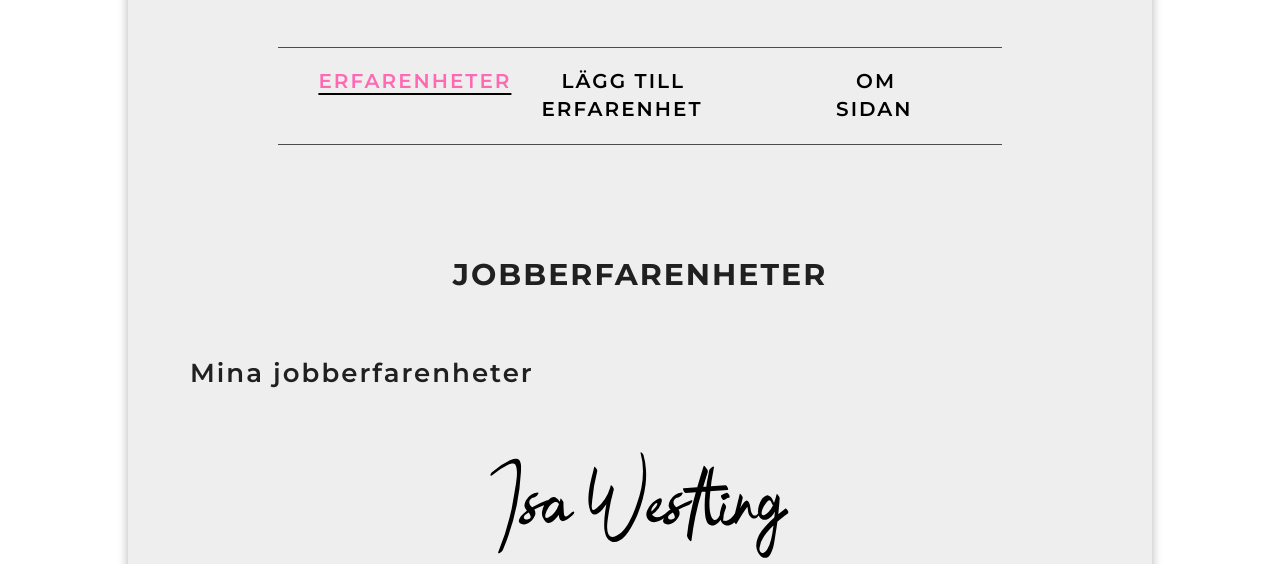
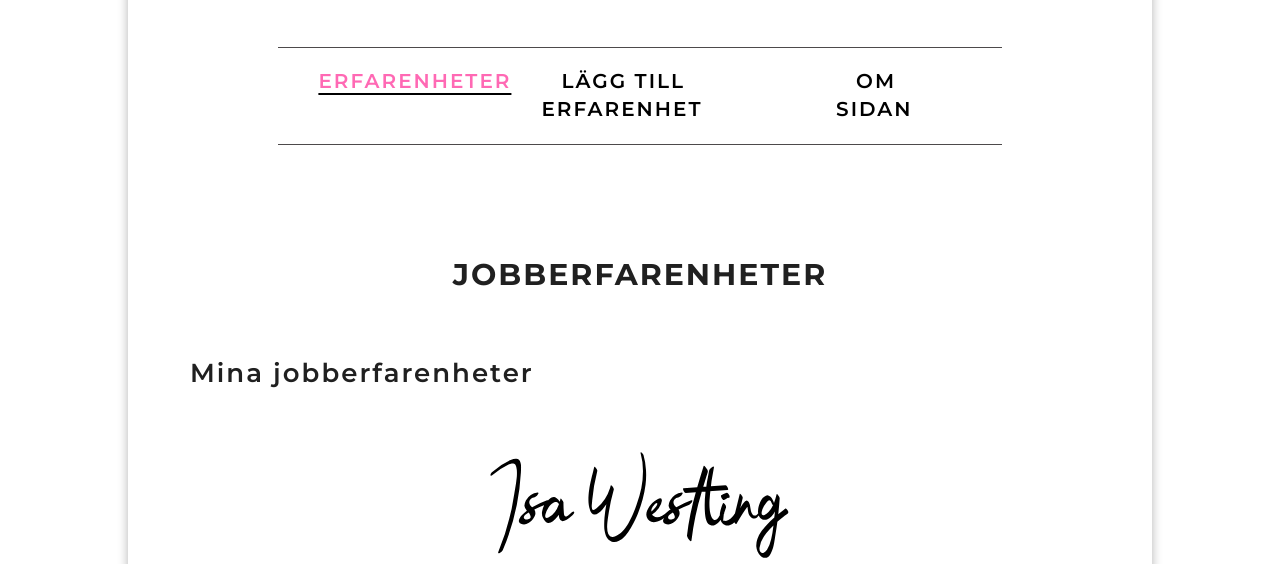
Before and after one commit to iswe2301/backend-moment2.2, a website built with Parcel: page src/index.html in a window 1280 px wide. Shown: the part 1128-1692 px from the top of the page. Built offline with nearby package versions, Linux system fonts and the light colour scheme; no server answers.

Commit message:
Ändrat färger på variabler

```diff
--- a/src/scss/abstracts.scss
+++ b/src/scss/abstracts.scss
@@ -2,12 +2,12 @@
 $font-text: 'Roboto', Helvetica, Arial, sans-serif;
 $font-heading: "Montserrat", 'Roboto', Helvetica, sans-serif;
 $background-color: rgb(255, 255, 255);
-$bg-color-white: rgb(238, 238, 238);
+$bg-color-white: rgb(255, 255, 255);
 $primary-color: rgb(32, 32, 32);
 $basic-black: black;
 $secondary-color: rgb(34, 112, 185);
 $light-grey-color: rgb(190, 190, 190);
-$light-pink: rgb(255, 219, 226);
+$light-pink: rgb(255, 248, 252);
 $link-color: hotpink;
 $transparent-grey: rgba(51, 51, 51, 0.9);
 $nav-color: rgb(77, 74, 75);
```
